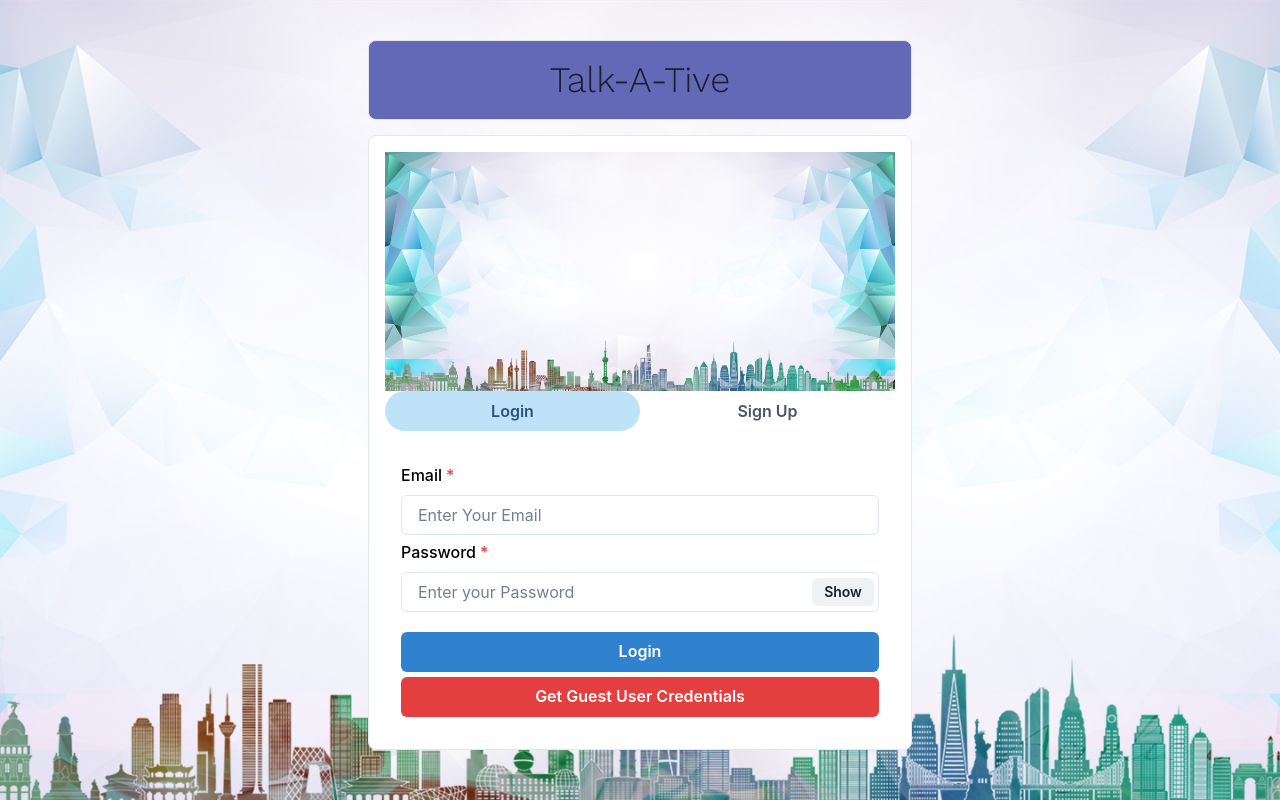
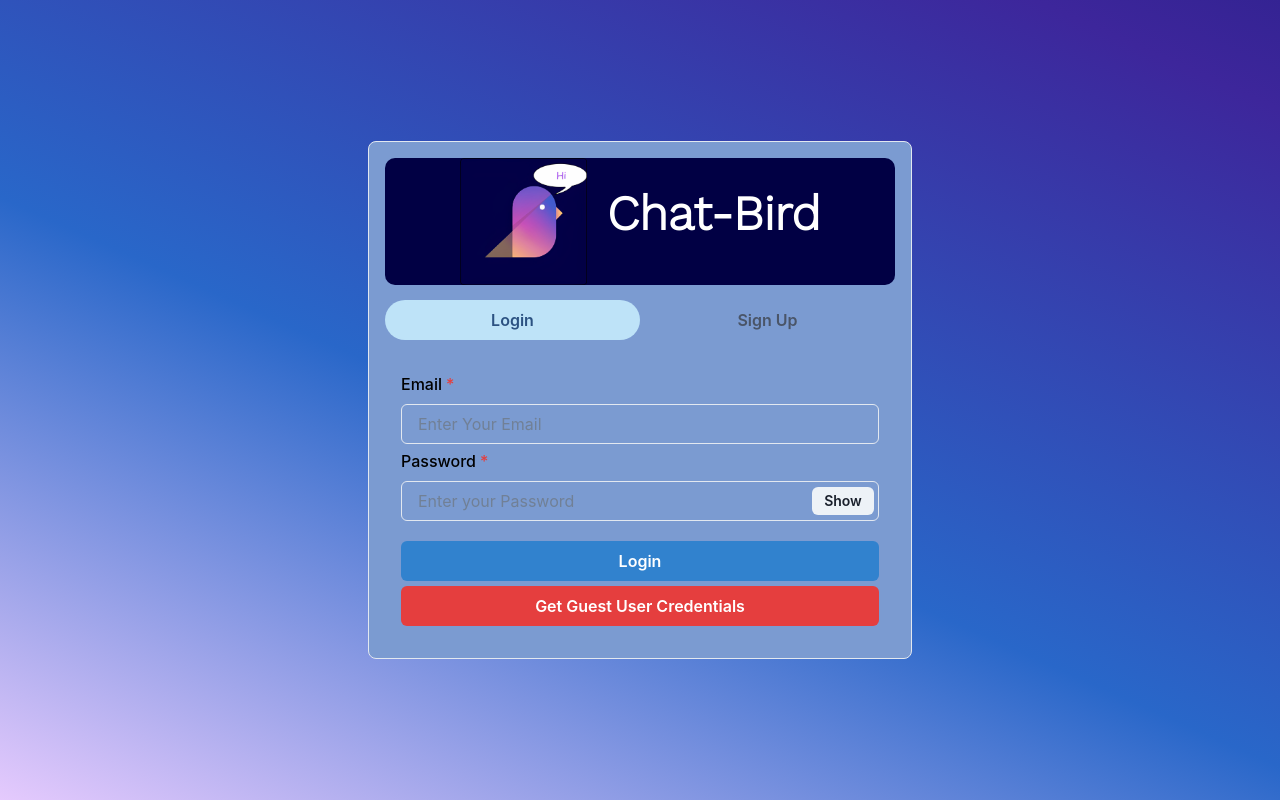
Before and after one commit to DevashishDeshmukh/MERN-Chat-App-frontend, a React (Create React App) app: page / in a window 1280 px wide. Built offline with nearby package versions, Linux system fonts and the light colour scheme.

Commit message:
HomePage CSS  Updated and Logo added

```diff
--- a/src/App.css
+++ b/src/App.css
@@ -1,23 +1,47 @@
-@import url('https://fonts.googleapis.com/css2?family=Work+Sans:wght@300&display=swap');
+@import url("https://fonts.googleapis.com/css2?family=Work+Sans:wght@300&display=swap");
 
-
-.App{
+.App {
   min-height: 100vh;
   display: flex;
-    background-image: url('./background.png');
-    background-image: url('./backD1.jpg');
+  /* background-image: url('./background.png'); */
+  background-image: url("./glass_effect.jpg");
   background-size: cover;
+  background-color: #c9e6e6;
   background-position: center;
+
+  background: rgb(229, 202, 253);
+  background: -moz-linear-gradient(
+    24deg,
+    rgba(229, 202, 253, 1) 0%,
+    rgba(41, 103, 201, 1) 44%,
+    rgba(61, 38, 155, 1) 92%,
+    rgba(52, 35, 147, 1) 100%
+  );
+  background: -webkit-linear-gradient(
+    24deg,
+    rgba(229, 202, 253, 1) 0%,
+    rgba(41, 103, 201, 1) 44%,
+    rgba(61, 38, 155, 1) 92%,
+    rgba(52, 35, 147, 1) 100%
+  );
+  background: linear-gradient(
+    24deg,
+    rgba(229, 202, 253, 1) 0%,
+    rgba(41, 103, 201, 1) 44%,
+    rgba(61, 38, 155, 1) 92%,
+    rgba(52, 35, 147, 1) 100%
+  );
+  filter: progid:DXImageTransform.Microsoft.gradient(startColorstr="#e5cafd",endColorstr="#342393",GradientType=1);
 }
 
-::-webkit-scrollbar{
+::-webkit-scrollbar {
   width: 0px;
 }
 
-::-webkit-scrollbar-thumb{
+::-webkit-scrollbar-thumb {
   background: rgba(136, 136, 136, 0.281);
 }
 
-::-webkit-scrollbar-thumb:hover{
+::-webkit-scrollbar-thumb:hover {
   background: #555;
 }
--- a/src/Pages/HomePage.css
+++ b/src/Pages/HomePage.css
@@ -1,3 +1,17 @@
-#Header{
-    background-color: #6369b7;
+#HomePageHeader{
+    background-color: #2b2d42;
 }
+
+#HomePageFormsCSS{
+    background-color: #7b9bd1 ;
+}
+
+#logoBox{
+    background-color: #010044;
+    color: #fff;
+    margin-bottom: 15px;
+    border-radius: 10px;
+    display: flex;
+    justify-content: center;
+
+}
--- a/src/Pages/Homepage.js
+++ b/src/Pages/Homepage.js
@@ -14,7 +14,7 @@ import { useHistory } from "react-router";
 import Login from "../components/Authentication/Login";
 import Signup from "../components/Authentication/Signup";
 import './HomePage.css';
-import img1 from '../backD1.jpg'
+import img1 from '../logo.png'
 
 function Homepage() {
   const history = useHistory();
@@ -27,7 +27,8 @@ function Homepage() {
 
   return (
     <Container maxW="xl" centerContent>
-      <Box
+      {/* <Box
+        id="HomePageHeader"
         display="flex"
         justifyContent="center"
         p={3}
@@ -36,19 +37,29 @@ function Homepage() {
         m="40px 0 15px 0"
         borderRadius="lg"
         borderWidth="1px"
-        id="Header"
+
       >
-        <Text   fontSize="4xl" fontFamily="Work sans">
-          Talk-A-Tive
+
+      </Box> */}
+      <Box
+      id="HomePageFormsCSS"
+      // bg="white"
+       w="100%" p={4}
+       margin={"auto"} borderRadius="lg" borderWidth="1px"
+      >
+        <div id="logoBox"  >
+      <img  width={"25%"} src={img1} alt="React Image" />
+      <Text fontSize="5xl" fontFamily="Work sans" marginLeft="20px" marginTop="20px"
+      fontWeight="600"
+       >
+          Chat-Bird
         </Text>
-      </Box>
-      <Box bg="white" w="100%" p={4} borderRadius="lg" borderWidth="1px"
-      >
-        <div display={Flex} >
-      <img src={img1} alt="React Image" />
+      </div>
         <Tabs isFitted variant="soft-rounded">
-          <TabList mb="1em">
-            <Tab>Login</Tab>
+          <TabList
+          color="white"
+          mb="1em">
+            <Tab _selected_selected={{ color: 'white', bg: 'teal.500' }}>Login</Tab>
             <Tab>Sign Up</Tab>
           </TabList>
           <TabPanels>
@@ -60,7 +71,7 @@ function Homepage() {
             </TabPanel>
           </TabPanels>
         </Tabs>
-        </div>
+        {/* </div> */}
       </Box>
     </Container>
   );
```
Also changed, not shown: src/glass_effect.jpg (added), src/logo.png (added). Lines whose indentation alone changed are shown as unchanged.
